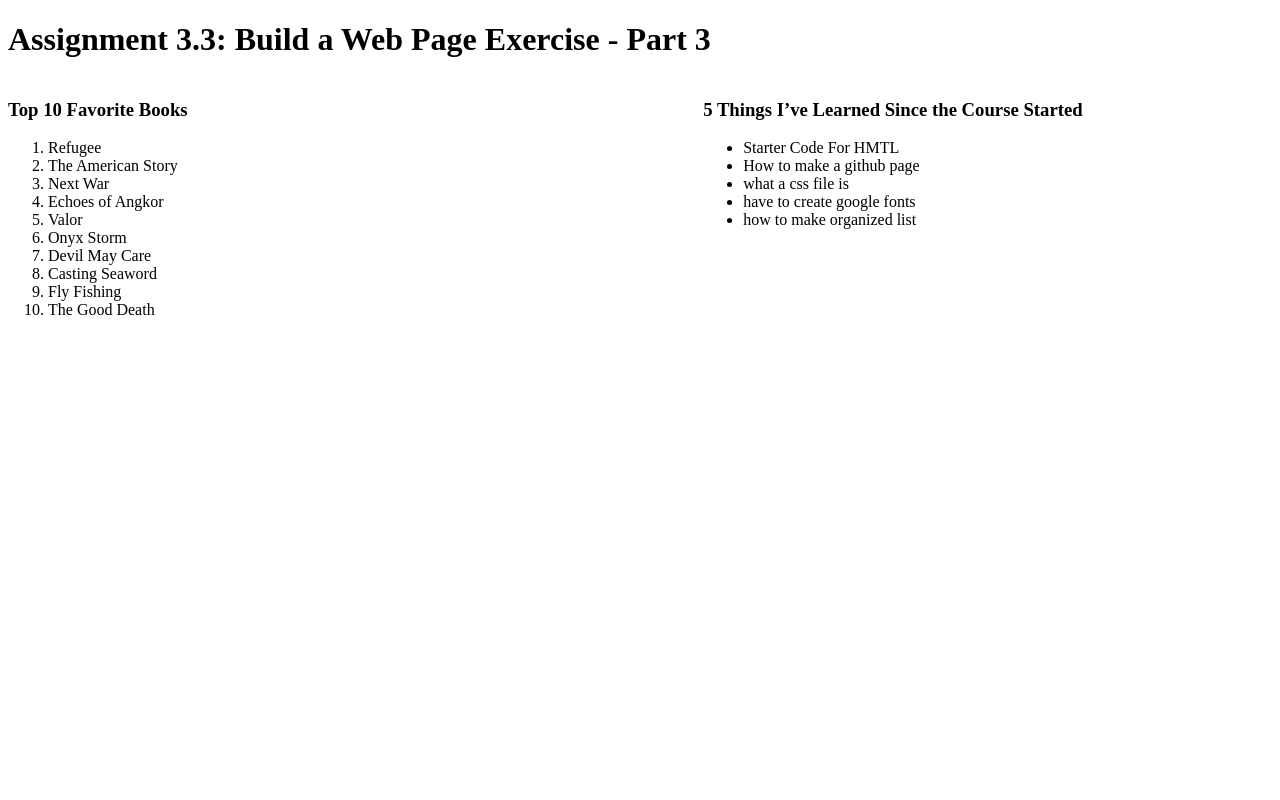
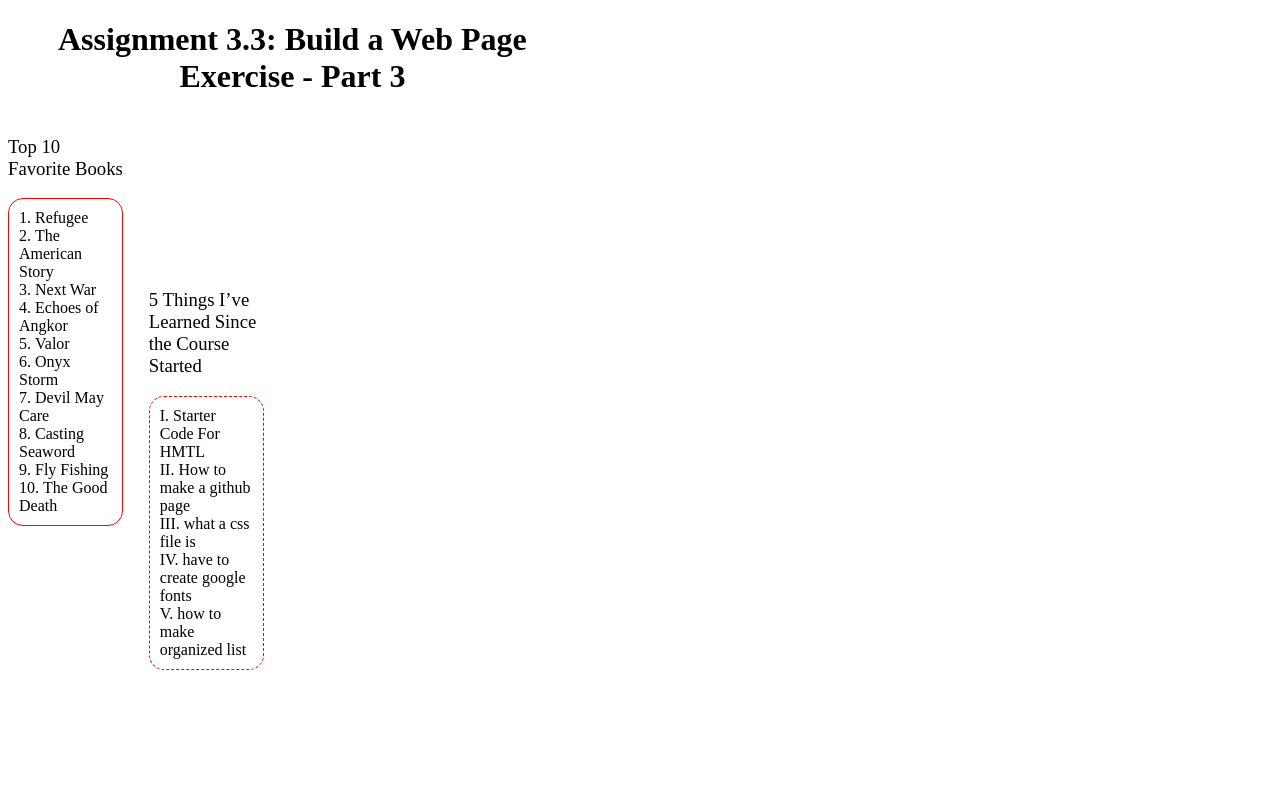
Before and after one commit to Ean1115/csd-340, a plain HTML site: page module 3/Masoner_Mod3_3.html in a window 1280 px wide. Shown: the top 800 px of the page. Drawn offline with Linux system fonts and the light colour scheme.

Commit message:
Update Masoner_Mod3_3.html

```diff
--- a/module 3/Masoner_Mod3_3.html
+++ b/module 3/Masoner_Mod3_3.html
@@ -4,7 +4,7 @@
     <meta charset="UTF-8">
     <meta name="viewport" content="width=device-width, initial-scale=1.0">
     <title>CSD 340 Web Development with HTML and CSS</title>
-    <link rel="stylesheet" href="LastName_Mod3_3.css">
+    <link rel="stylesheet" href="Masoner_Mod3_3.css">
 </head>
 <body>
     <div id="container">
```
